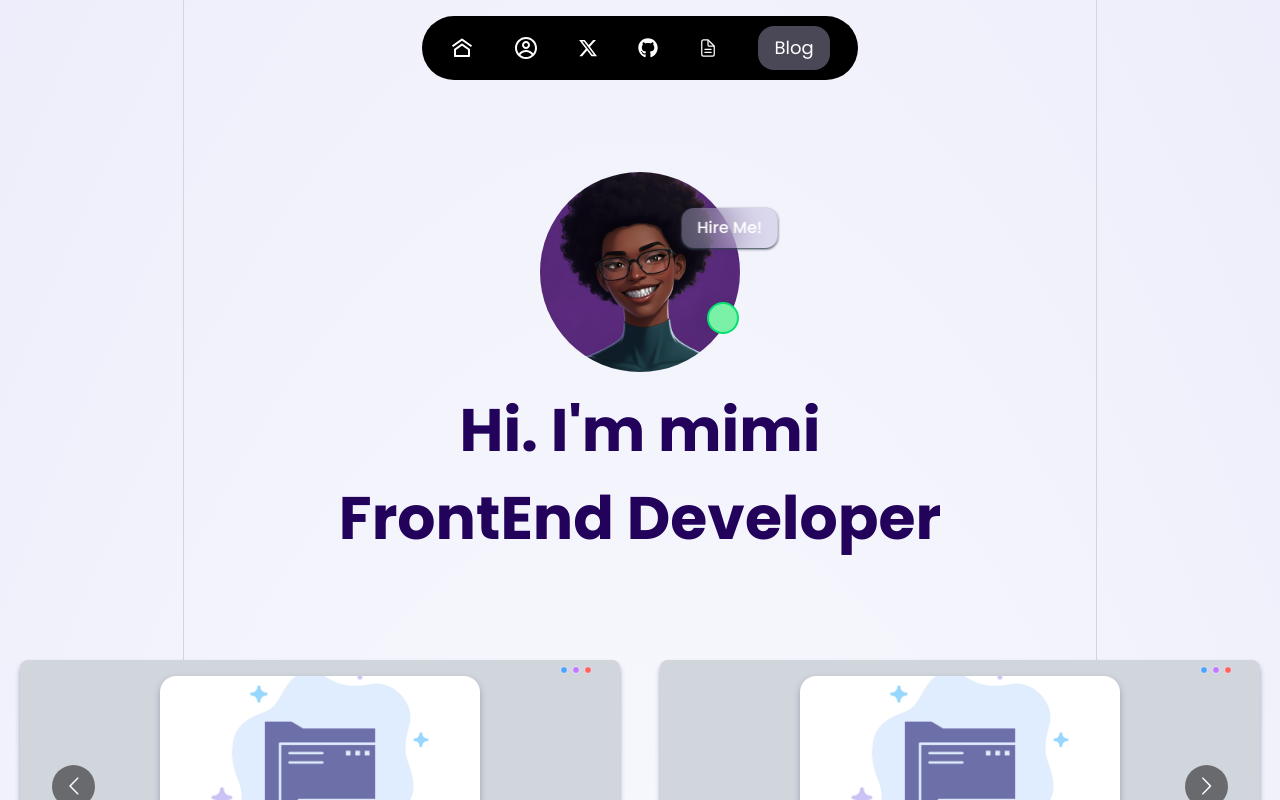
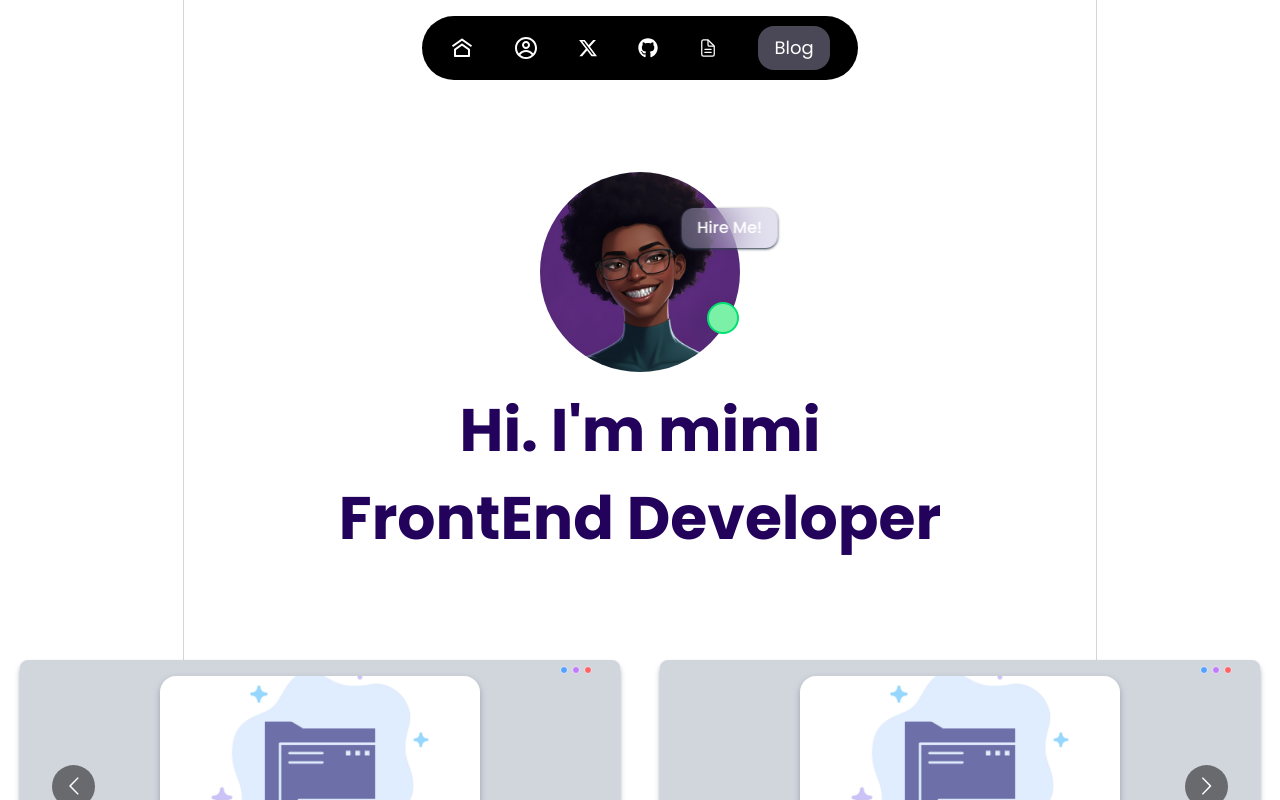
Before and after one commit to OkataMiracleDev/my_portfolio, a Next.js app: page / in a window 1280 px wide. Shown: the top 800 px of the page. Built offline with nearby package versions, Linux system fonts and the light colour scheme; a web font is replaced by a local one.

Commit message:
style(layout): adjust background gradient opacity for better visibility
The background gradient opacity was reduced from 41 to 0 to improve text readability against the background

```diff
--- a/app/layout.tsx
+++ b/app/layout.tsx
@@ -33,7 +33,7 @@ export default function RootLayout({
   return (
     <html lang="en">
       <body       style={{
-      background: "radial-gradient(125% 125% at 50% 90%, #fff 40%, #9c9de741 100%)",
+      background: "radial-gradient(125% 125% at 50% 90%, #fff 40%, #9c9de300 100%)",
     }}
       className={`${popp.className} ${bun.className} ${grav.className} antialiased md:flex md:flex-col md:items-center`}>
         <Nav />
```
